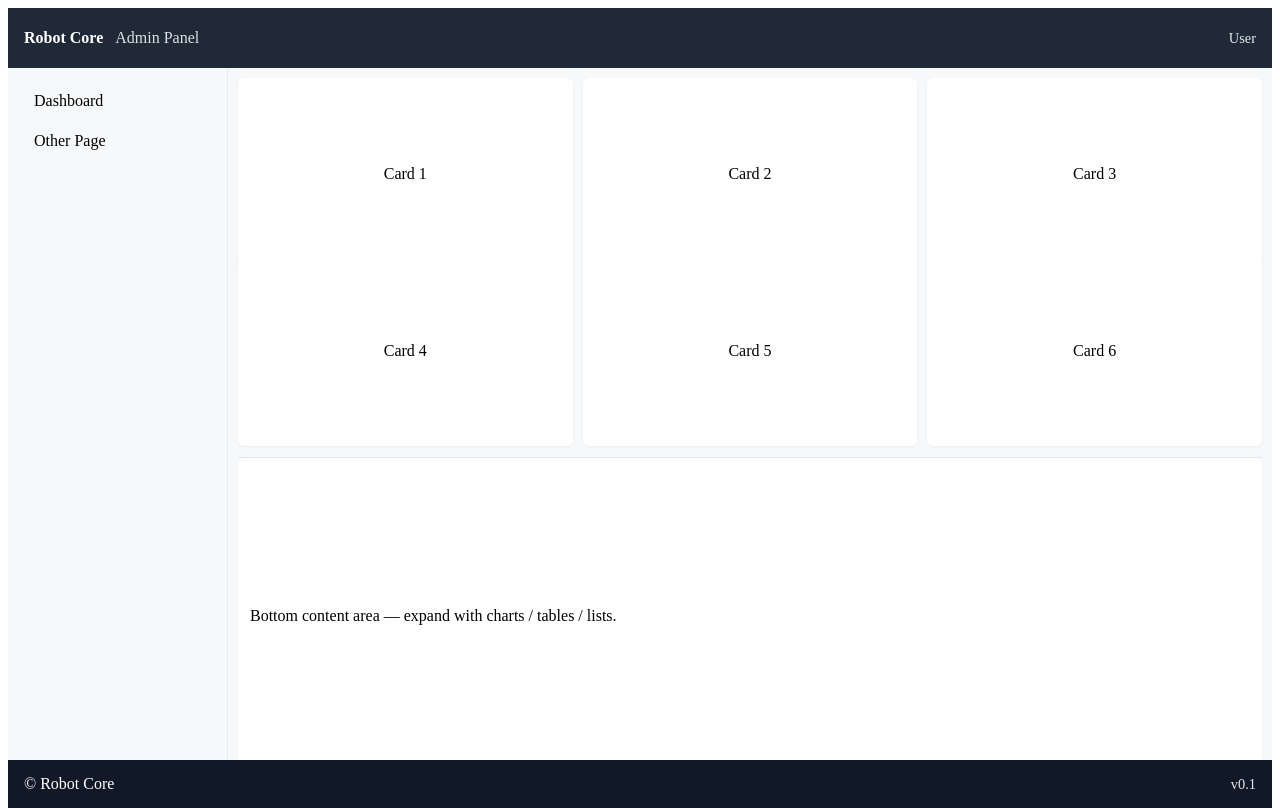
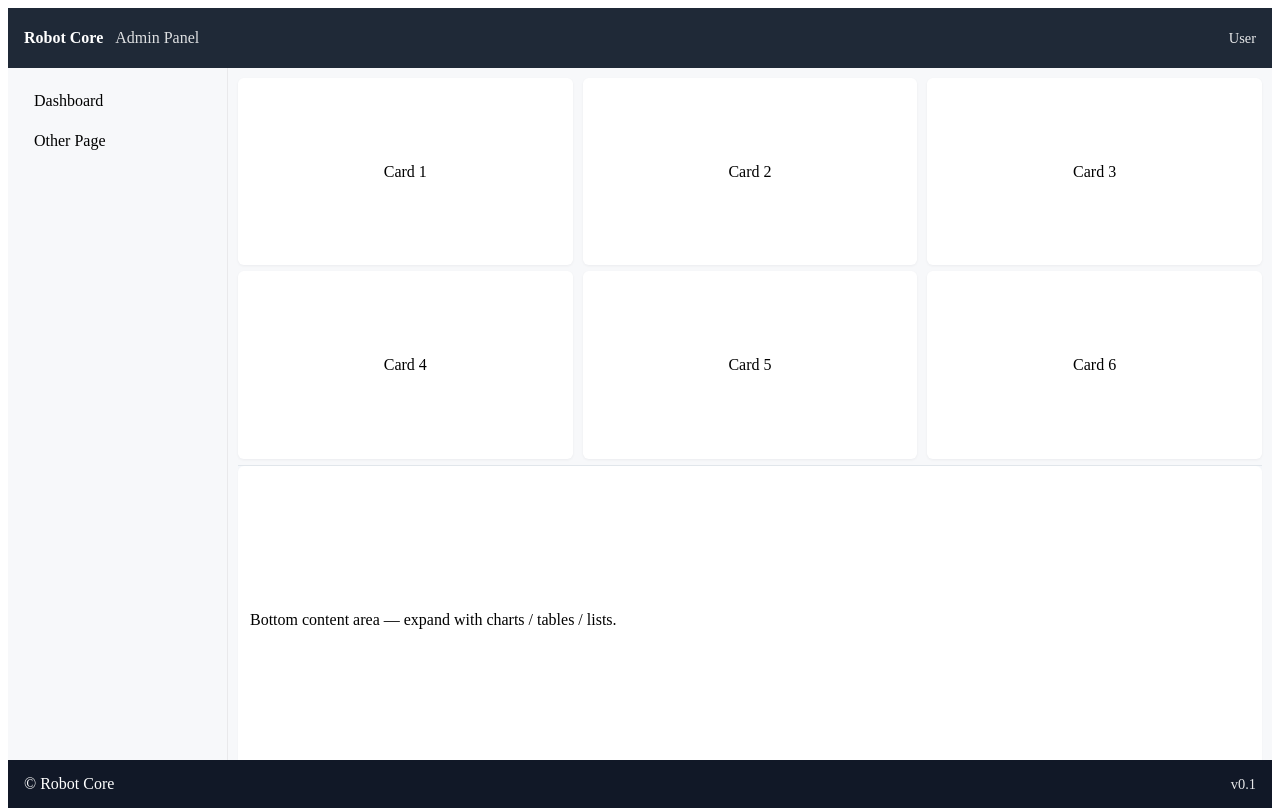
Before and after one commit to Acapellia/Robot_Core_Web, a Vue app: page / in a window 1280 px wide. Built offline with nearby package versions, Linux system fonts and the light colour scheme.

Commit message:
[LAYOUT] content top의 grid 간 gap 조절

```diff
--- a/src/pages/Dashboard.vue
+++ b/src/pages/Dashboard.vue
@@ -1,5 +1,5 @@
 <template>
-  <div class="dashboard" style="height:100%; display:grid; grid-template-rows: calc(var(--content-top-ratio) * 1fr) calc(var(--content-bottom-ratio) * 1fr); gap: var(--content-row-gap);">
+  <div class="dashboard" style="height:100%; display:grid; grid-template-rows: calc(var(--content-top-ratio) * 1fr) calc(var(--content-bottom-ratio) * 1fr); row-gap: var(--content-top-bottom-gap);">
     <ContentTopGrid />
     <ContentBottom />
   </div>
--- a/src/styles/layout.css
+++ b/src/styles/layout.css
@@ -1,20 +1,21 @@
 :root {
-  /* 고정 높이 / 너비 (px 혹은 rem으로도 지정 가능) */
+  /* layout 레벨 (전체 구조 간격) */
+  --layout-gap: 10px;
+
+  /* content 내부 (top / bottom 사이) */
+  --content-top-bottom-gap: 30px;
+
+  /* top grid 내부 gap */
+  --top-grid-row-gap: 30px;
+  --top-grid-col-gap: 10px;
+
+  /* sizing */
   --header-height: 60px;
   --footer-height: 48px;
-
-  /* 사이드바 고정 너비 */
   --sidebar-width: 220px;
 
-  /* 콘텐츠 영역 내 위/아래 비율 (number -> grid fr 단위로 사용)
-     예: 위 2, 아래 1 이면 위가 아래보다 2배 높음 */
   --content-top-ratio: 2;
   --content-bottom-ratio: 1;
-
-  /* 공통 간격 */
-  --gap: 10px;
-  /* 콘텐츠 상하 영역 간격 (top / bottom 사이) */
-  --content-row-gap: 35px;
 }
 
 html, body, #app {
@@ -41,10 +42,11 @@
 
 .content-area {
   display: grid;
-  grid-template-rows: calc(var(--content-top-ratio) * 1fr) calc(var(--content-bottom-ratio) * 1fr);
-  row-gap: var(--content-row-gap); /* top과 bottom 사이 간격 */
-  column-gap: var(--gap); /* 내부 컬럼(예: top-grid)의 간격 */
-  padding: var(--gap);
+  grid-template-rows: calc(var(--content-top-ratio) * 1fr)
+                      calc(var(--content-bottom-ratio) * 1fr);
+
+  row-gap: var(--content-gap); /* top / bottom 사이만 */
+  padding: var(--layout-gap);   /* layout spacing */
   overflow: auto;
 }
 
@@ -52,7 +54,9 @@
   display: grid;
   grid-template-columns: repeat(3, 1fr);
   grid-template-rows: repeat(2, 1fr);
-  gap: var(--gap);
+
+  row-gap: var(--top-grid-row-gap);
+  column-gap: var(--top-grid-col-gap);
 }
 
 .card {
```
